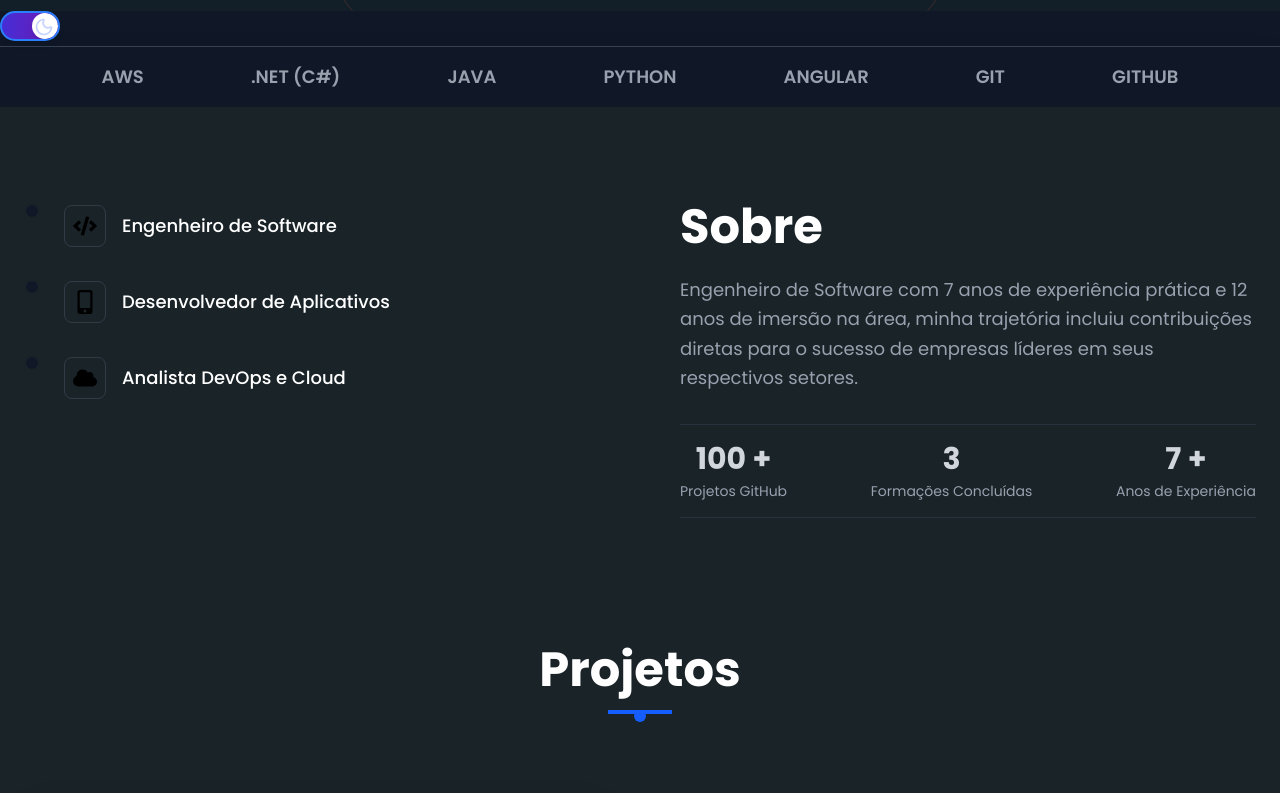
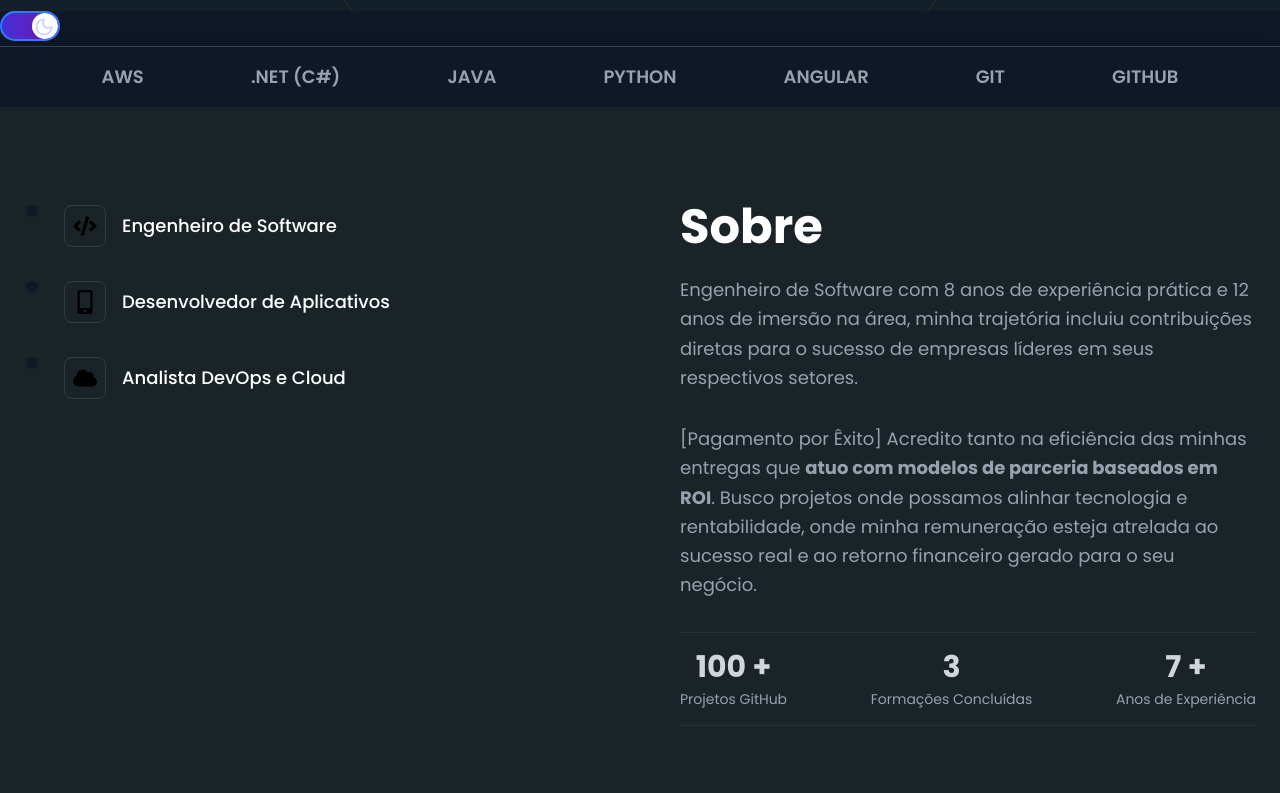
Before and after one commit to DemarchiWorking/portfolio-react-next, a Next.js app: page / in a window 1280 px wide. Shown: the part 548-1341 px from the top of the page. Built offline with nearby package versions, Linux system fonts and the light colour scheme.

Commit message:
feature link url

```diff
--- a/src/components/molecules/Sobre/sobre.tsx
+++ b/src/components/molecules/Sobre/sobre.tsx
@@ -111,8 +111,15 @@ export const Sobre = () => {
                     <div>
                         <h2 className="text-4xl md:text-5xl text-black dark:text-white font-bold mb-6">Sobre</h2>
                         <p className="text-gray-600 dark:text-gray-400 mb-8 text-lg leading-relaxed">
-                            Engenheiro de Software com 7 anos de experiência prática e 12 anos de imersão na área, minha trajetória incluiu contribuições diretas para o sucesso de empresas líderes em seus respectivos setores.
+                            Engenheiro de Software com 8 anos de experiência prática e 12 anos de imersão na área, minha trajetória incluiu contribuições diretas para o sucesso de empresas líderes em seus respectivos setores.
                         </p>
+
+                        <p className="text-gray-600 dark:text-gray-400 mb-8 text-lg leading-relaxed">
+                            [Pagamento por Êxito] Acredito tanto na eficiência das minhas entregas que <strong>atuo com modelos de parceria baseados em ROI</strong>. Busco projetos onde possamos alinhar tecnologia e rentabilidade, onde minha remuneração esteja atrelada ao sucesso real e ao retorno financeiro gerado para o seu negócio.
+                        </p>
+
+
+
                         <div className="flex justify-between items-center gap-4 py-4 border-t border-b border-gray-200 dark:border-gray-700/50">
                             {statsData.map((item) => (
                                 <StatsItem key={item.label} value={item.value} label={item.label} />
```
